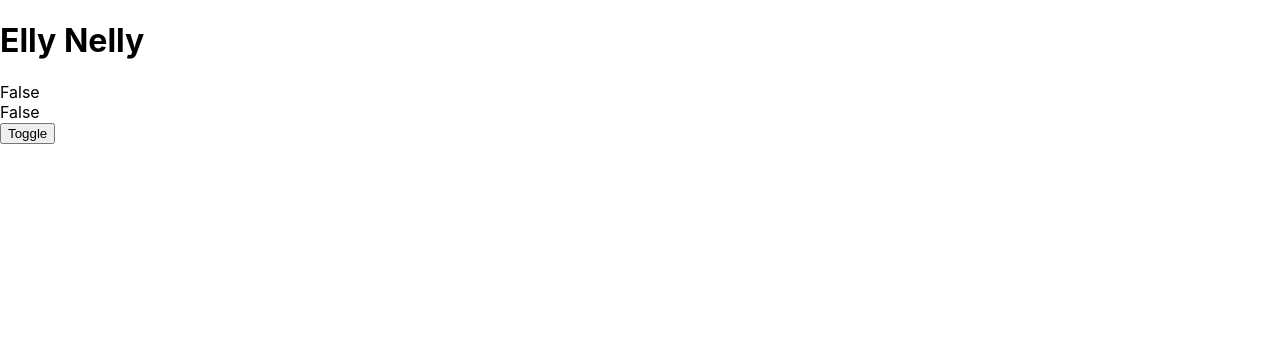
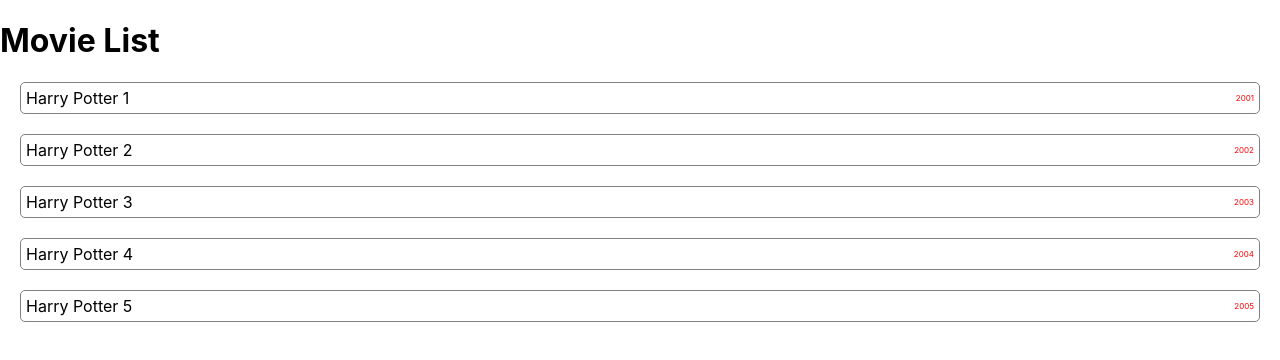
Before and after one commit to YebinK/react-practice, a React (Create React App) app in the folder src/frontend/: page / in a window 1280 px wide. Shown: the top 360 px of the page. Built offline with nearby package versions, Linux system fonts and the light colour scheme.

Commit message:
feat: 반복문 구현

```diff
--- a/src/frontend/src/App.js
+++ b/src/frontend/src/App.js
@@ -1,33 +1,28 @@
-import React, {useState, useEffect} from 'react';
+import React from 'react';
 
 function App() {
 
-    const [condition, setCondition] = useState(false);
+    const movies = [
+        { id: 1, title: 'Harry Potter 1', year: 2001 },
+        { id: 2, title: 'Harry Potter 2', year: 2002 },
+        { id: 3, title: 'Harry Potter 3', year: 2003 },
+        { id: 4, title: 'Harry Potter 4', year: 2004 },
+        { id: 5, title: 'Harry Potter 5', year: 2005 },
+    ]
 
-    const toggle = () => {
-        setCondition(!condition);
-    }
-
-    useEffect(() => {
-        console.log(condition)
-    }, [condition])
-
-    const renderCondition = condition
-        ? <div>True</div>
-        : <div>False</div>
-
-    const renderCondition2 = condition
-        ? 'True'
-        : 'False'
+    const renderMovies = movies.map(movie => {
+        return (
+            <div className="movie" key={movie.id}>
+                <div className="movie-title">{movie.title}</div>
+                <div className="movie-year">{movie.year}</div>
+            </div>
+        )
+    })
 
     return (
         <div className="App">
-            <h1>Elly Nelly</h1>
-            {renderCondition}
-
-            <div> {renderCondition2} </div>
-
-            <button onClick={toggle}>Toggle</button>
+            <h1>Movie List</h1>
+            {renderMovies}
         </div>
     );
 }
--- a/src/frontend/src/index.css
+++ b/src/frontend/src/index.css
@@ -11,3 +11,21 @@ code {
   font-family: source-code-pro, Menlo, Monaco, Consolas, 'Courier New',
     monospace;
 }
+
+.movie {
+  display: flex;
+  align-items: center;
+  border: 1px solid gray;
+  border-radius: 5px;
+  padding: 5px;
+  margin: 20px;
+}
+
+.movie .movie-title {
+  flex-grow: 1;
+}
+
+.movie .movie-year {
+  font-size: 0.5rem;
+  color: red;
+}
```
Also changed, not shown: 1 other file (tests, documents, lock files or other folders).
